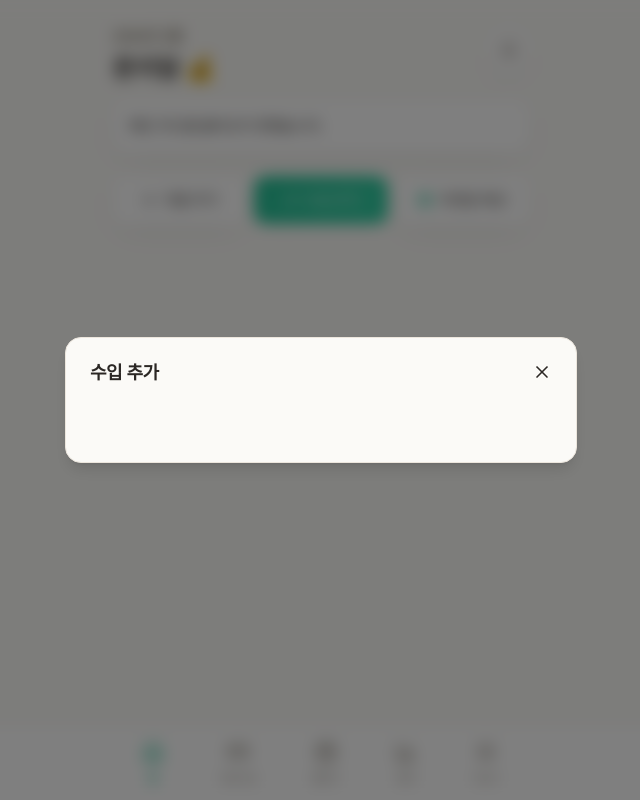
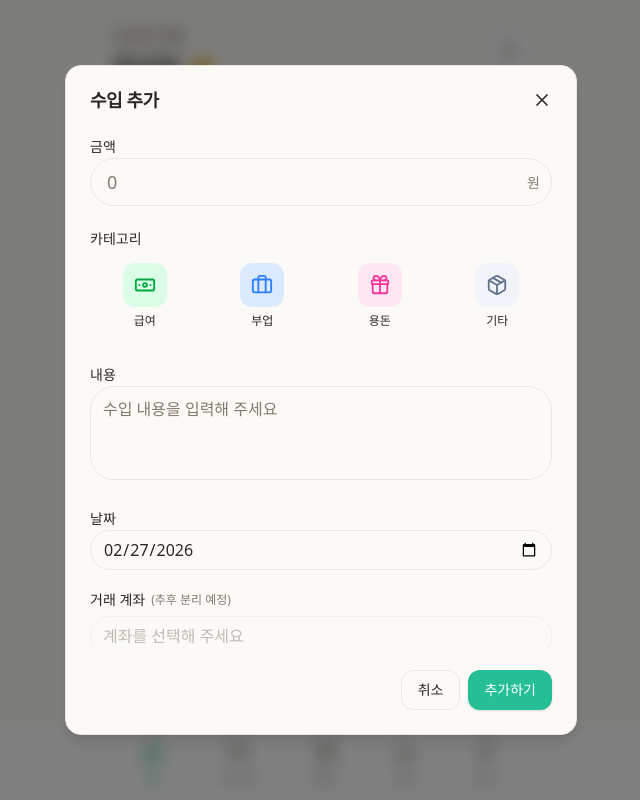
Before and after one commit to The-Myeotzari/donidam, a Next.js app: page / in a window 1280 px wide. Both pictures are taken after a click on the button "수입 추가". Shown: the whole page, without its empty margins (319-959 px from the left). Built offline with nearby package versions, Linux system fonts and the light colour scheme; no server answers.

Commit message:
💄 UI: 수입 추가 모달 구현 #55

```diff
--- a/src/features/add-income/ui/AddIncomeButton.tsx
+++ b/src/features/add-income/ui/AddIncomeButton.tsx
@@ -1,7 +1,8 @@
 'use client'
 
+import { AddIncomeForm } from '@/features/add-income/ui/AddIncomeForm'
+import { Button } from '@/shared/ui/Button'
 import { Modal } from '@/shared/ui/Modal'
-import { Button } from '@/shared/ui/Button'
 import { TrendingUp } from 'lucide-react'
 import { useState } from 'react'
 
@@ -20,11 +21,15 @@ export function AddIncomeButton() {
 
       <Modal isOpen={isOpen} onClose={() => setIsOpen(false)}>
         <Modal.Header>수입 추가</Modal.Header>
-        <Modal.Content>
-          <div className="py-4 text-sm text-muted-foreground">
-            {/* TODO: 수입 추가 폼 */}
-          </div>
+        <Modal.Content className="max-h-[65vh] overflow-y-auto">
+          <AddIncomeForm />
         </Modal.Content>
+        <Modal.Footer>
+          <Button variant="outline" size="md" onClick={() => setIsOpen(false)}>
+            취소
+          </Button>
+          <Button size="md">추가하기</Button>
+        </Modal.Footer>
       </Modal>
     </>
   )
--- /dev/null
+++ b/src/features/add-income/ui/AddIncomeForm.tsx
@@ -0,0 +1,132 @@
+import {
+  INCOME_CATEGORIES,
+  INCOME_CATEGORY_ICON,
+  INCOME_CATEGORY_LABEL,
+  INCOME_CATEGORY_THEME,
+  type IncomeCategory,
+} from '@/shared/constants/incomeCategory'
+import cn from '@/shared/lib/cn'
+import { Input } from '@/shared/ui/Input'
+import { useState } from 'react'
+
+// 폼 상태
+type FormState = {
+  amount: string
+  category: IncomeCategory | null
+  description: string
+  date: string
+  endDate: string
+}
+
+const initialForm = (): FormState => ({
+  amount: '',
+  category: null,
+  description: '',
+  date: new Date().toISOString().split('T')[0],
+  endDate: '',
+})
+
+// 폼
+export function AddIncomeForm() {
+  const [form, setForm] = useState<FormState>(initialForm)
+
+  const set = <K extends keyof FormState>(key: K, value: FormState[K]) =>
+    setForm((prev) => ({ ...prev, [key]: value }))
+
+  const displayAmount = form.amount ? Number(form.amount).toLocaleString('ko-KR') : ''
+
+  return (
+    <form className="space-y-5" onSubmit={(e) => e.preventDefault()}>
+      {/* 금액 */}
+      <div className="space-y-1.5">
+        <label className="text-sm font-medium">금액</label>
+        <Input size="lg">
+          <Input.Field
+            type="text"
+            inputMode="numeric"
+            placeholder="0"
+            value={displayAmount}
+            onChange={(e) => set('amount', e.target.value.replace(/[^0-9]/g, ''))}
+          />
+          <Input.Icon>
+            <span className="text-sm text-muted-foreground">원</span>
+          </Input.Icon>
+        </Input>
+      </div>
+
+      {/* 카테고리 */}
+      <div className="space-y-2">
+        <label className="text-sm font-medium">카테고리</label>
+        <div className="grid grid-cols-4 gap-2">
+          {INCOME_CATEGORIES.map((cat) => {
+            const Icon = INCOME_CATEGORY_ICON[cat]
+            const theme = INCOME_CATEGORY_THEME[cat]
+            const isSelected = form.category === cat
+            return (
+              <button
+                key={cat}
+                type="button"
+                onClick={() => set('category', cat)}
+                className={cn(
+                  'flex flex-col items-center gap-1.5 py-3 px-1 rounded-2xl border transition-colors',
+                  isSelected
+                    ? cn('border-primary', theme.bg)
+                    : 'border-transparent bg-muted/50 hover:border-primary/30',
+                )}
+              >
+                <div
+                  className={cn(
+                    'w-11 h-11 rounded-xl flex items-center justify-center',
+                    isSelected ? 'bg-white/60' : theme.bg,
+                  )}
+                >
+                  <Icon size={22} className={theme.icon} />
+                </div>
+                <span className="text-xs font-medium">{INCOME_CATEGORY_LABEL[cat]}</span>
+              </button>
+            )
+          })}
+        </div>
+      </div>
+
+      {/* 내용 */}
+      <div className="space-y-1.5">
+        <label className="text-sm font-medium">내용</label>
+        <textarea
+          placeholder="수입 내용을 입력해 주세요"
+          value={form.description}
+          onChange={(e) => set('description', e.target.value)}
+          rows={3}
+          className={cn(
+            'w-full rounded-3xl border border-input bg-background px-3 py-2.5 text-base',
+            'placeholder:text-muted-foreground resize-none',
+            'focus-visible:outline-none focus-visible:ring-2 focus-visible:ring-ring focus-visible:ring-offset-2',
+          )}
+        />
+      </div>
+
+      {/* 날짜 / 시작일 */}
+      <div className="space-y-1.5">
+        <label className="text-sm font-medium">날짜</label>
+        <Input>
+          <Input.Field
+            type="date"
+            value={form.date}
+            onChange={(e) => set('date', e.target.value)}
+          />
+        </Input>
+      </div>
+
+      {/* 거래 계좌 */}
+      <div className="space-y-1.5">
+        <label className="text-sm font-medium flex items-center gap-1.5">
+          거래 계좌
+          <span className="text-xs text-muted-foreground font-normal">(추후 분리 예정)</span>
+        </label>
+        <Input>
+          <Input.Field placeholder="계좌를 선택해 주세요" disabled />
+        </Input>
+      </div>
+    </form>
+  )
+}
--- /dev/null
+++ b/src/shared/constants/incomeCategory.ts
@@ -0,0 +1,26 @@
+import { Banknote, Briefcase, Gift, type LucideIcon, Package } from 'lucide-react'
+
+export const INCOME_CATEGORIES = ['SALARY', 'SIDE_JOB', 'ALLOWANCE', 'ETC'] as const
+
+export type IncomeCategory = (typeof INCOME_CATEGORIES)[number]
+
+export const INCOME_CATEGORY_LABEL: Record<IncomeCategory, string> = {
+  SALARY: '급여',
+  SIDE_JOB: '부업',
+  ALLOWANCE: '용돈',
+  ETC: '기타',
+}
+
+export const INCOME_CATEGORY_ICON: Record<IncomeCategory, LucideIcon> = {
+  SALARY: Banknote,
+  SIDE_JOB: Briefcase,
+  ALLOWANCE: Gift,
+  ETC: Package,
+}
+
+export const INCOME_CATEGORY_THEME: Record<IncomeCategory, { bg: string; icon: string }> = {
+  SALARY: { bg: 'bg-green-100', icon: 'text-green-600' },
+  SIDE_JOB: { bg: 'bg-blue-100', icon: 'text-blue-500' },
+  ALLOWANCE: { bg: 'bg-pink-100', icon: 'text-pink-500' },
+  ETC: { bg: 'bg-slate-100', icon: 'text-slate-500' },
+}
```
